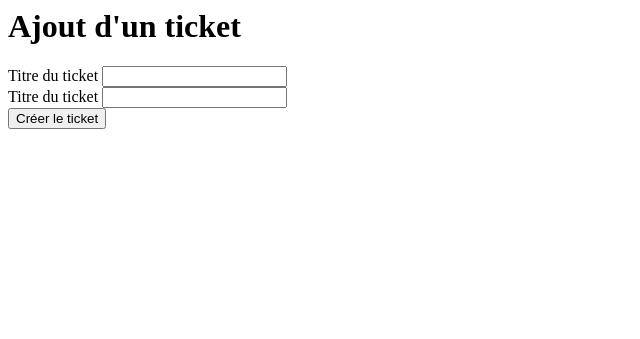
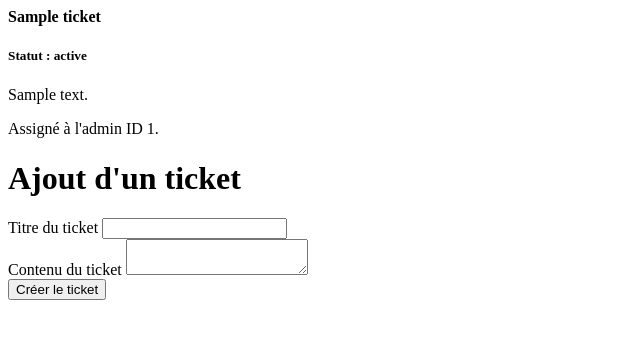
Before and after one commit to francoisfmdev/ilecmvc, a PHP site: the page made by views/adminUser.html.twig in a window 1280 px wide. Shown: the top 339 px of the page, without its empty margins (0-640 px from the left). Run offline with PHP 8.4, Linux system fonts and the light colour scheme; the template is opened without the code that fills it: most values are stand-ins (such as "Sample title", 1, 10 or a date in 2020); some libraries are stand-ins or nearby versions.

Commit message:
feature : ticket list

```diff
--- a/database/Database.php
+++ b/database/Database.php
@@ -4,7 +4,7 @@ namespace Database;
 
 class Database {
     private static ?\PDO $instance = null;
-    private static string $dsn = 'mysql:host=127.0.0.1;port=3306;dbname=mauvaisangle;charset=utf8';
+    private static string $dsn = 'mysql:host=127.0.0.1;port=3306;dbname=litemvc;charset=utf8';
     private static string $username = 'root';
     private static string $password = '';
 
--- a/models/Model.php
+++ b/models/Model.php
@@ -54,7 +54,7 @@ class Model
 
         $sql = "INSERT INTO {$this->table} ($columnsStr) VALUES ($placeholders)";
         $stmt = $this->db->prepare($sql);
-
+        // INSERT INTO (username,mail)
         if ($stmt->execute($values)) {
             return (int)$this->db->lastInsertId();
         }
--- a/views/adminUser.html.twig
+++ b/views/adminUser.html.twig
@@ -1,3 +1,33 @@
+<div class="col-6 mt-5">
+
+    <div class="row">
+
+    {% for ticket in tickets %}
+        <div class="card mb-3">
+            <div class="card-header">
+                <strong> {{ ticket.title }}</strong>
+
+            </div>
+            <div class="card-body">
+                <h5 class="card-title">Statut : {{ ticket.status }}</h5> <!-- Affichage du statut -->
+                <p class="card-text">{{ ticket.content }}</p> <!-- Affichage du contenu -->
+
+                <!-- Vérification de l'admin_id -->
+                <p class="card-text">
+                    {% if ticket.admin_id is null %}
+                        <span class="text-warning">Pas encore attribué à un admin.</span>
+                    {% else %}
+                        <span class="text-success">Assigné à l'admin ID {{ ticket['admin_id'] }}.</span>
+                    {% endif %}
+                </p>
+            </div>
+        </div>
+    {% endfor %}
+
+    </div>
+
+
+</div>
 <div class="col-6 mt-5">
     <h1 class="text-center">Ajout d'un ticket</h1>
     <form action="/litemvc/create_ticket" method="POST" >
@@ -7,14 +37,12 @@
             <input type="text" id="title" name="title" class="form-control" required>
         </div>
         <div class="mt-5">
-            <label for="content" >Titre du ticket </label>
-            <input type="text" id="content" name="content" class="form-control" required>
+            <label for="content" >Contenu du ticket </label>
+            <textarea type="text" id="content" name="content" class="form-control" required>
+             </textarea>
         </div>
         <div class="mt-5">
             <button type="submit" class="btn btn-primary" >Créer le ticket</button>
         </div>
     </form>
 </div>
-<div class="col-6">
-
-</div>
```
Also changed, not shown: controllers/TicketController.php (+20 -1 lines), index.php (+8 -0 lines), models/ListingModel.php (+11 -1 lines).
